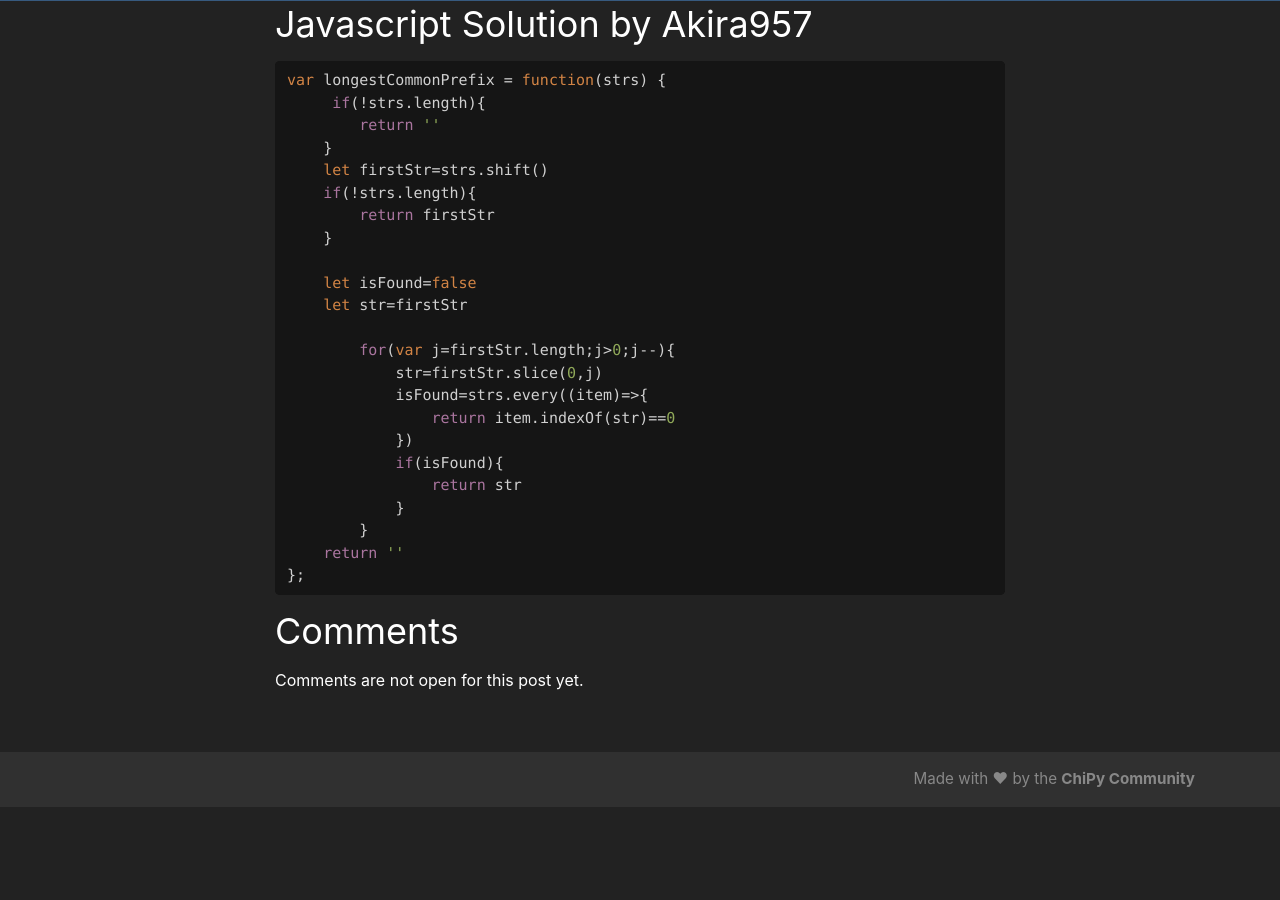
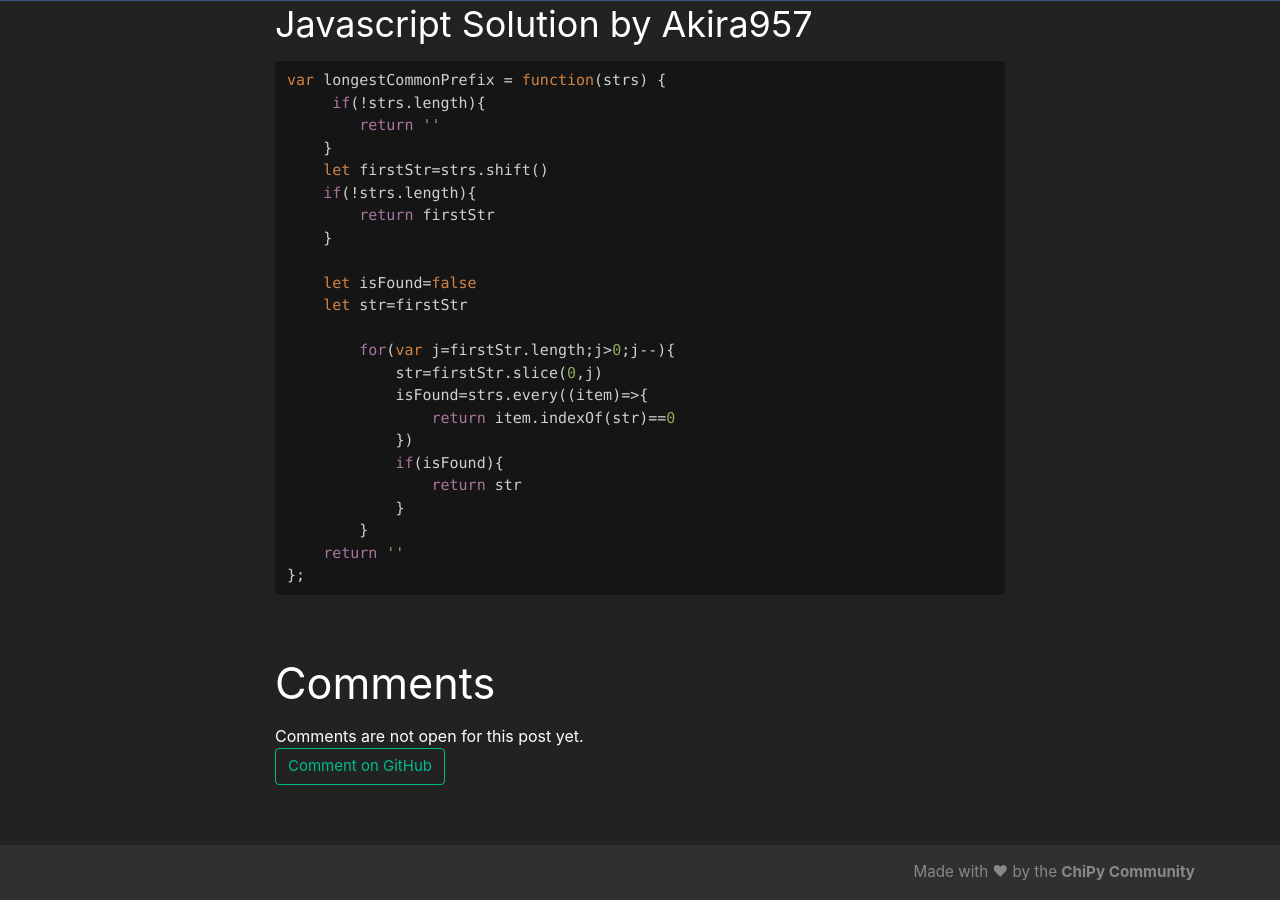
Before and after one commit to chicagopython/algosig, a Jekyll site: the page built from _posts/2020-03-05-longest-common-prefix.md, in a window 1280 px wide and 900 px high, scrolled down 1416 px. Built offline with Jekyll 4.4.1, drawn with Linux system fonts in a browser that asks for light colours; nearby versions of some CDN libraries; our own code applies the rules of GitHub Pages for plain Markdown files; before the commit the page ends 2223 px from its top, so only the background shows below that.

Commit message:
Added comments bootstrap button, moved url js code into liquid, minor spacing change due to the image being smaller

```diff
--- a/_layouts/post.html
+++ b/_layouts/post.html
@@ -32,7 +32,8 @@ layout: default
       </div>
 
       {% if page.gh_comments_issue_id %}
-      <h2>Comments</h2>
+      <br></br>
+      <h1>Comments</h1>
       <div id="gh-comments-list"></div>
       <script src="{{ '/assets/github_comments.js' | relative_url }}"> </script>
       <script type="text/javascript">
@@ -41,6 +42,7 @@ layout: default
               "{{ page.gh_comments_issue_id }}"
           );
       </script>
+      <a href="https://github.com/{{{site.github_username | append: site.baseurl}}/issues/{{page.gh_comments_issue_id}}" role="button" class="btn btn-outline-success">Comment on GitHub</a>
       {% endif %}
 
     </div>
--- a/assets/github_comments.js
+++ b/assets/github_comments.js
@@ -1,13 +1,11 @@
 function ShowComments(repo_name, issue_id) {
 
-    var url = "https://github.com/" + repo_name + "/issues/" + issue_id
     var api_url = "https://api.github.com/repos/" + repo_name + "/issues/" + issue_id + "/comments?page=1&per_page=100"
 
     $.ajax(api_url, {
         headers: {Accept: "application/vnd.github.v3.html+json"},
         dataType: "json",
         success: function(comments) {
-            $("#gh-comments-list").append("<p>Visit the <b><a href='" + url + "'>GitHub Issue</a></b> to comment on this post</p>");
             $.each(comments, function(i, comment) {
 
                 var date = new Date(comment.created_at);
@@ -15,7 +13,7 @@ function ShowComments(repo_name, issue_id) {
                 var f_date = date.toLocaleDateString(undefined, options);
 
                 var t = `
-                    <div class='media my-4'>
+                    <div class='media my-2'>
                         <div class='media-left mr-3'>
                             <img class='rounded media-object' src=' ${comment.user.avatar_url}' style='width:50px'>
                         </div>
```
